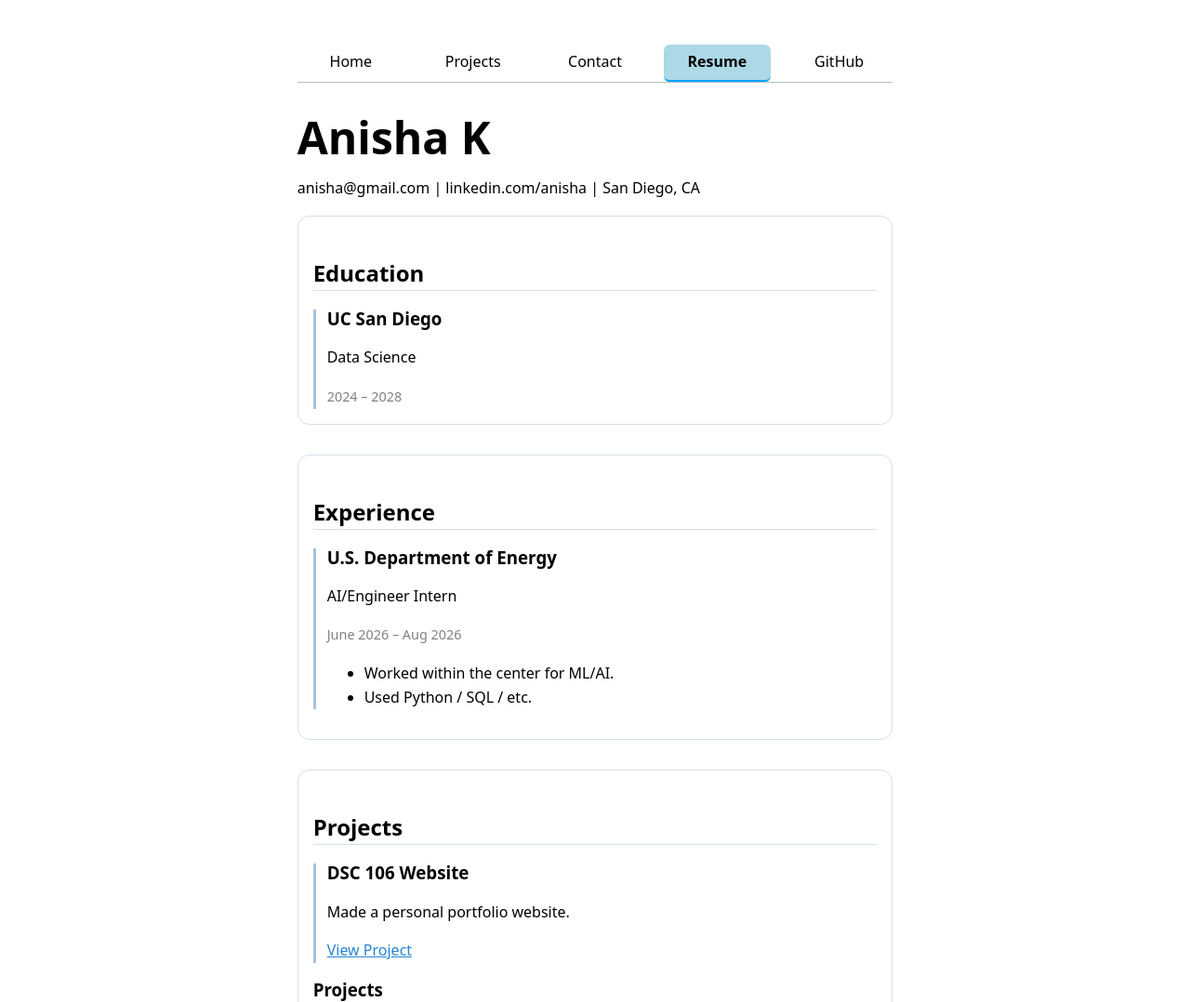
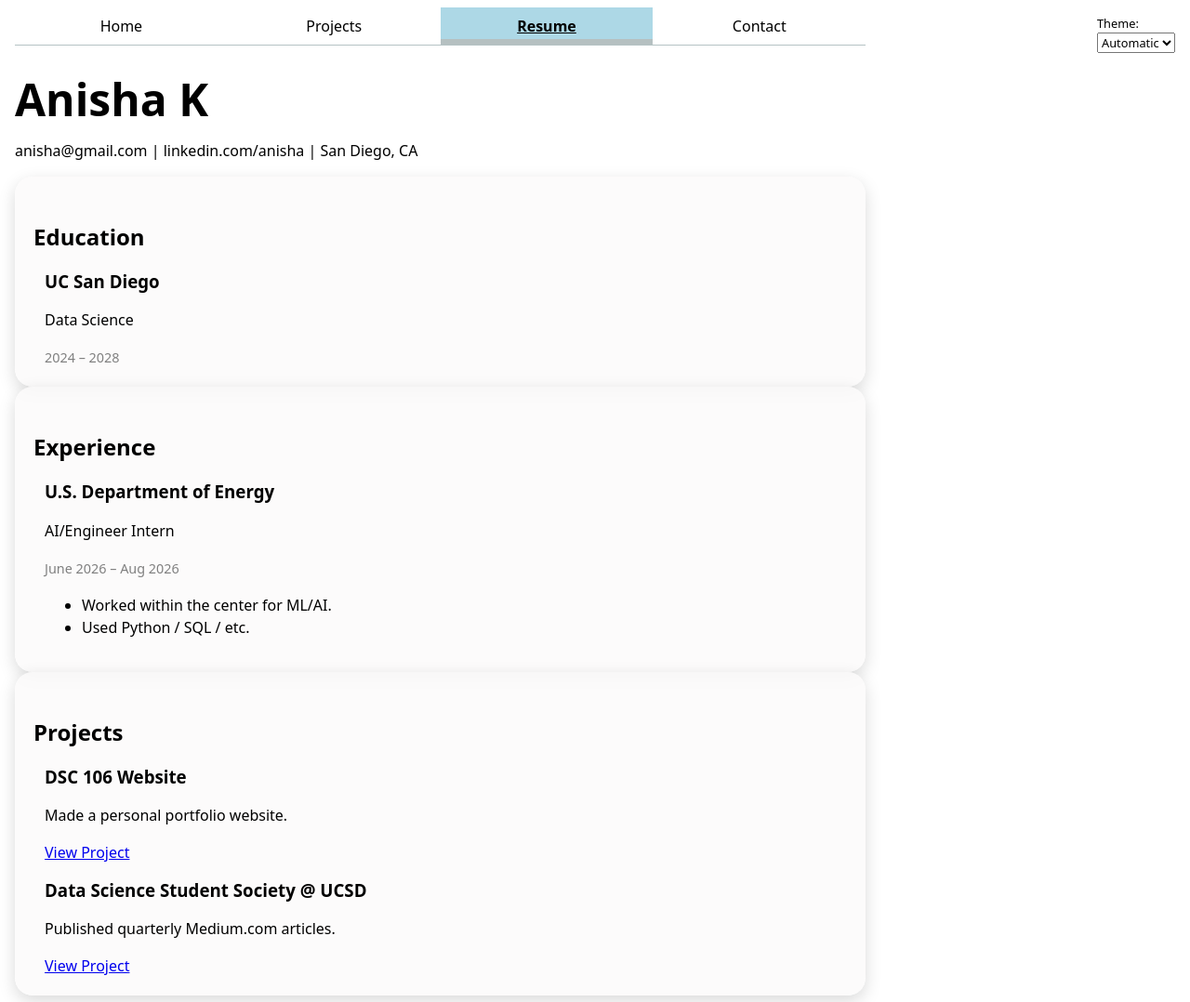
Before and after one commit to k-anisha/portfolio, a plain HTML site: page resume/index.html in a window 1280 px wide. Shown: the top 1078 px of the page at 93% size. Drawn offline with Linux system fonts and the light colour scheme.

Commit message:
lab3 additions

```diff
--- /dev/null
+++ b/global.js
@@ -0,0 +1,168 @@
+// // console.log('IT’S ALIVE!');
+
+// // function $$(selector, context = document) {
+// //   return Array.from(context.querySelectorAll(selector));
+// // }
+
+// // let pages = [
+// //   { url: 'index.html', title: 'Home' },
+// //   { url: 'projects/', title: 'Projects' },
+// //   {url: 'resume/', title: 'Resume' },
+// //   {url: 'contact/', title: 'Contact '}
+// // ];
+
+// // const BASE_PATH =
+// //   (location.hostname === "localhost" || location.hostname === "127.0.0.1")
+// //     ? "/"
+// //     : "/portfolio/";
+
+// // let nav = document.createElement('nav');
+// // document.body.prepend(nav);
+
+// // for (let p of pages) {
+// //   let url = p.url;
+// //   let title = p.title;
+
+// //   url = !url.startsWith('http') ? BASE_PATH + url : url;
+
+// //   nav.insertAdjacentHTML('beforeend', `<a href="${url}">${title}</a>`);
+// // }
+
+// // for (let p of pages) {
+// //   let url = p.url;
+// //   let title = p.title;
+
+// //   let a = document.createElement('a');
+// //   a.href = url;
+// //   a.textContent = title;
+
+// //   nav.append(a);
+// // }
+
+// // const navLinks = $$("nav a");
+
+// // let currentLink = navLinks.find(
+// //   (a) => a.host === location.host && a.pathname === location.pathname
+// // );
+
+// // currentLink?.classList.add('current');
+
+
+// console.log('IT’S ALIVE!');
+
+// function $$(selector, context = document) {
+//   return Array.from(context.querySelectorAll(selector));
+// }
+
+// let pages = [
+//   { url: 'index.html', title: 'Home' },
+//   { url: 'projects/index.html', title: 'Projects' },
+//   { url: 'resume/index.html', title: 'Resume' },
+//   { url: 'contact/index.html', title: 'Contact' }
+// ];
+
+// let nav = document.createElement('nav');
+// document.body.prepend(nav);
+
+// for (let p of pages) {
+//   let a = document.createElement('a');
+//   a.href = BASE_PATH + p.url;
+//   a.textContent = p.title;
+//   nav.append(a);
+// }
+
+// const navLinks = $$("nav a");
+
+// let currentLink = navLinks.find((a) => {
+//   return (
+//     a.pathname === location.pathname ||
+//     (location.pathname === '/' && a.pathname.endsWith('index.html'))
+//   );
+// });
+
+// currentLink?.classList.add('current');
+
+console.log('IT’S ALIVE!');
+
+function $$(selector, context = document) {
+  return Array.from(context.querySelectorAll(selector));
+}
+
+let pages = [
+  { url: 'index.html', title: 'Home' },
+  { url: 'projects/index.html', title: 'Projects' },
+  { url: 'resume/index.html', title: 'Resume' },
+  { url: 'contact/index.html', title: 'Contact' }
+];
+
+const BASE_PATH =
+  (location.hostname === "localhost" || location.hostname === "127.0.0.1")
+    ? "/"
+    : "/portfolio/";
+
+let nav = document.createElement('nav');
+document.body.prepend(nav);
+
+document.body.insertAdjacentHTML(
+  "afterbegin",
+  `
+  <label class="color-scheme">
+    Theme:
+    <select>
+      <option value="auto">Automatic</option>
+      <option value="light">Light</option>
+      <option value="dark">Dark</option>
+    </select>
+  </label>
+  `
+);
+
+let select = document.querySelector(".color-scheme select");
+
+if ("colorScheme" in localStorage) {
+  let scheme = localStorage.colorScheme;
+
+  document.documentElement.style.setProperty("color-scheme", scheme);
+
+  select.value = scheme;
+}
+
+select.addEventListener("input", (event) => {
+  console.log("color scheme changed to", event.target.value);
+
+  document.documentElement.style.setProperty(
+    "color-scheme",
+    event.target.value
+  );
+
+  localStorage.colorScheme = event.target.value;
+});
+
+for (let p of pages) {
+  let url = p.url;
+  let title = p.title;
+
+  let fullURL = url.startsWith('http') ? url : BASE_PATH + url;
+
+  let a = document.createElement('a');
+  a.href = fullURL;
+  a.textContent = title;
+
+if (a.host === location.host && a.pathname === location.pathname) {
+    a.classList.add('current');
+  }
+
+  if (a.host !== location.host) {
+    a.target = "_blank";
+  }
+
+  nav.append(a);
+}
+
+const navLinks = $$("nav a");
+
+let currentLink = navLinks.find((a) =>
+  a.pathname === location.pathname
+);
+
+currentLink?.classList.add('current');
--- a/resume/index.html
+++ b/resume/index.html
@@ -5,16 +5,10 @@
   <meta name="viewport" content="width=device-width, initial-scale=1.0">
   <title>Resume</title>
   <link rel="stylesheet" href="../style.css">
+  <script src="../global.js" type="module"></script>
 </head>
 <body class="resume">
 
-  <nav>
-    <a href="../index.html">Home</a>
-    <a href="../projects/index.html">Projects</a>
-    <a href="../contact/index.html">Contact</a>
-    <a href="index.html" class="current">Resume</a>
-    <a href="https://github.com/k-anisha" target="_blank">GitHub</a>
-  </nav>
 
   <h1>Anisha K</h1>
   <p>anisha@gmail.com | linkedin.com/anisha | San Diego, CA</p>
@@ -54,8 +48,6 @@
       <a href="#">View Project</a>
     </article>
 
-    <h3>Projects</h3>
-
     <article>
       <h3>Data Science Student Society @ UCSD</h3>
       <p>Published quarterly Medium.com articles.</p>
--- a/style.css
+++ b/style.css
@@ -1,3 +1,7 @@
+:root {
+  color-scheme: light dark;
+}
+
 body {
   font: 100%/1.5 system-ui;
   display: block;
@@ -6,9 +10,10 @@ body {
 }
 
 nav{
-    display: flex;
-    margin-bottom: 1em;
-    border-bottom: 1px solid oklch(80% 3% 200);
+  --border-color: oklch(50% 10% 200 / 40%);
+  display: flex;
+  margin-bottom: 1em;
+  border-bottom: 1px solid var(--border-color);
 }
 
 nav a{
@@ -27,9 +32,14 @@ nav a.current {
   background-color: lightblue;
 }
 
+nav a:hover {
+  background-color: color-mix(in oklch, var(--color-accent), canvas 85%);
+}
+
 input,
 textarea,
-button {
+button,
+select {
   font: inherit;
 }
 
@@ -83,7 +93,7 @@ h6 {
 
 /* ===== Resume page only ===== */
 
-.resume {
+.resume-content {
   max-width: 70ch;
   margin: 2rem auto;
   padding: 1rem;
@@ -98,52 +108,48 @@ h6 {
 
 .resume h2 {
   margin-top: 2rem;
-  border-bottom: 1px solid oklch(90% 0.02 250);
+  border-bottom: 1px solid var(--border-color);
   padding-bottom: 0.3rem;
 }
 
 .resume section {
-  margin-bottom: 2rem;
-  padding: 1rem;
-  border: 1px solid oklch(90% 0.02 250);
-  border-radius: 0.8rem;
-  background: white;
+  background: canvas;
+  border: 1px solid var(--border-color);
 }
 
 .resume section article {
   margin-top: 1rem;
   padding-left: 0.75rem;
-  border-left: 3px solid oklch(80% 0.05 250);
+  border-left: 1px solid var(--border-color);
 }
 
-.resume nav {
-  display: flex;
-  gap: 1em;
-  flex-wrap: wrap;
-  margin-bottom: 2rem;
-}
-
-.resume nav a {
-  text-decoration: none;
-  color: inherit;
-  padding: 0.4em 0.6em;
-  border-radius: 0.4em;
-}
-
-.resume nav a:hover {
-  background: oklch(92% 0.03 250);
-}
-
-.resume nav a.current {
-  font-weight: 600;
-  border-bottom: 2px solid oklch(70% 0.2 250);
-}
 
 .resume time {
   font-size: 0.9rem;
   color: gray;
 }
 
-.resume a {
-  color: oklch(60% 0.15 250);
+.resume section {
+  background: color-mix(in oklch, canvas 85%, oklch(60% 0.05 250 / 15%));
+  border: 1px solid color-mix(in oklch, var(--border-color), canvas 30%);
+  border-radius: 1.2rem;
+  padding: 1.25rem;
+
+  box-shadow: 0 6px 18px color-mix(in oklch, black 15%, transparent);
 }
+
+.resume nav a {
+  color: inherit;
+}
+
+nav {
+  width: 100%;
+}
+
+.color-scheme {
+  position: absolute;
+  top: 1rem;
+  right: 1rem;
+  font-size: 80%;
+  font-family: inherit;
+}
```
Also changed, not shown: contact/index.html (+1 -8 lines), index.html (+1 -7 lines), projects/index.html (+1 -7 lines), 7 other files.
